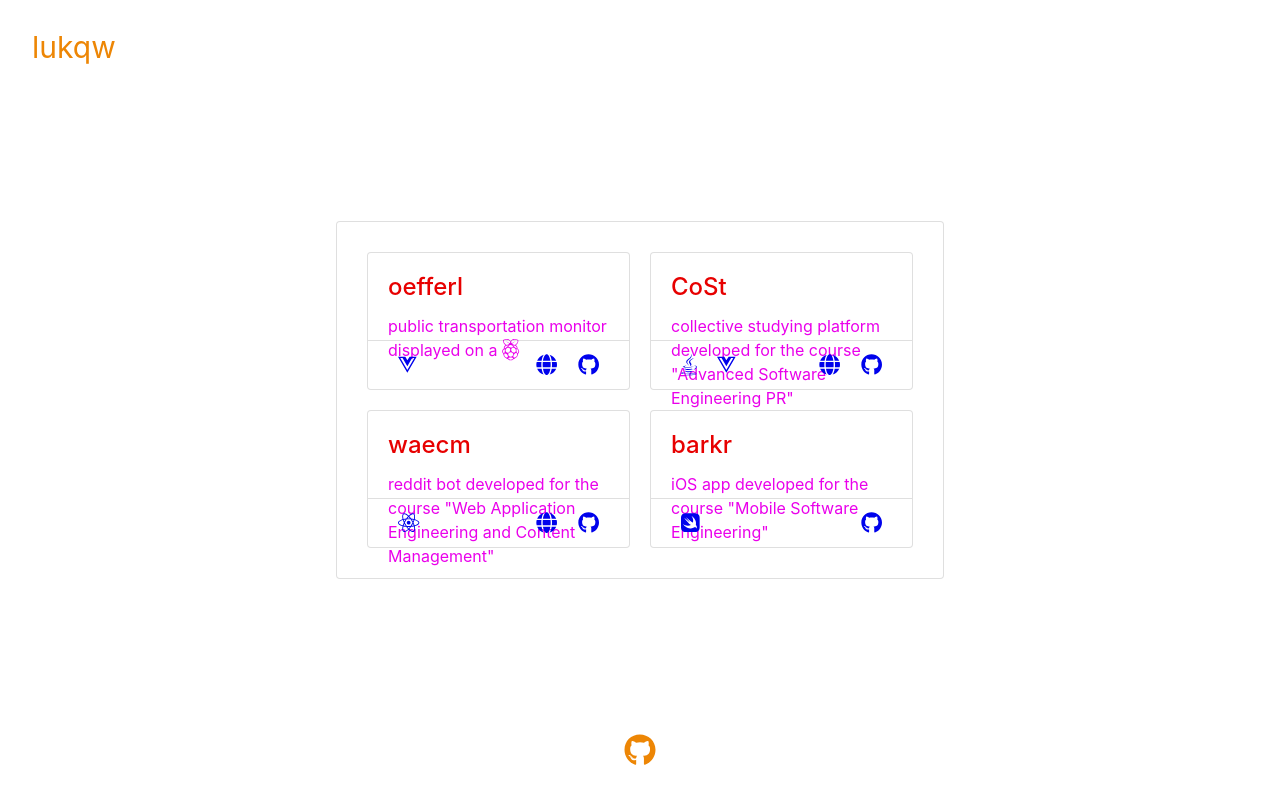
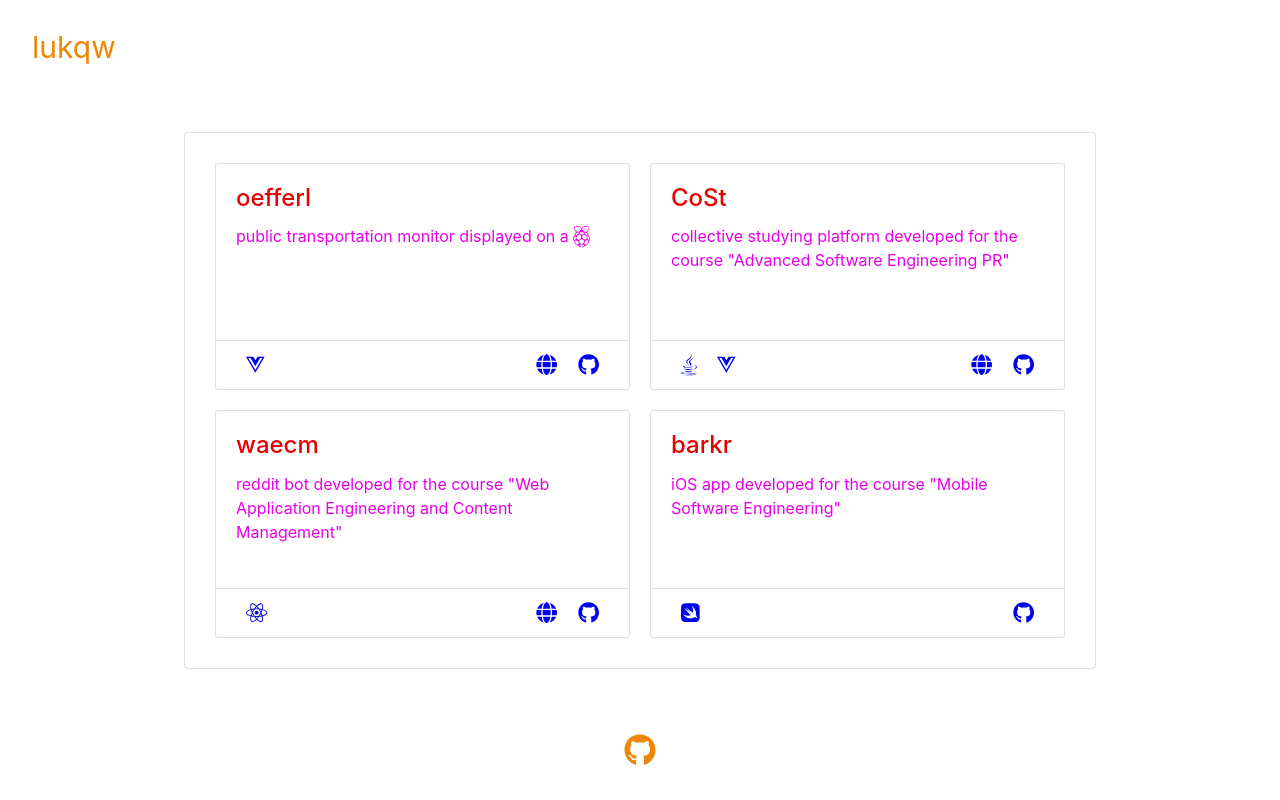
Before and after one commit to lukqw/lukqw.com, a Vue app: page / in a window 1280 px wide. Built offline with nearby package versions, Linux system fonts and the light colour scheme.

Commit message:
adjust media queries

```diff
--- a/src/views/Home.vue
+++ b/src/views/Home.vue
@@ -204,8 +204,15 @@
     height: calc(50% - 20px);
   }
   .boxstyle {
-    width: 50%;
-    height: 50%;
+    height: 75%;
+    width: 75%;
+  }
+}
+
+@media (min-width: 1600px) and (min-height: 1000px) {
+  .boxstyle {
+    width: 50% !important;
+    height: 50% !important;
   }
   .t1 {
     height: 25%;
@@ -215,12 +222,6 @@
   }
 }
 
-@media (min-width: 992px) {
-}
-
-@media (min-width: 1200px) {
-}
-
 </style>
 
 <script>
```
